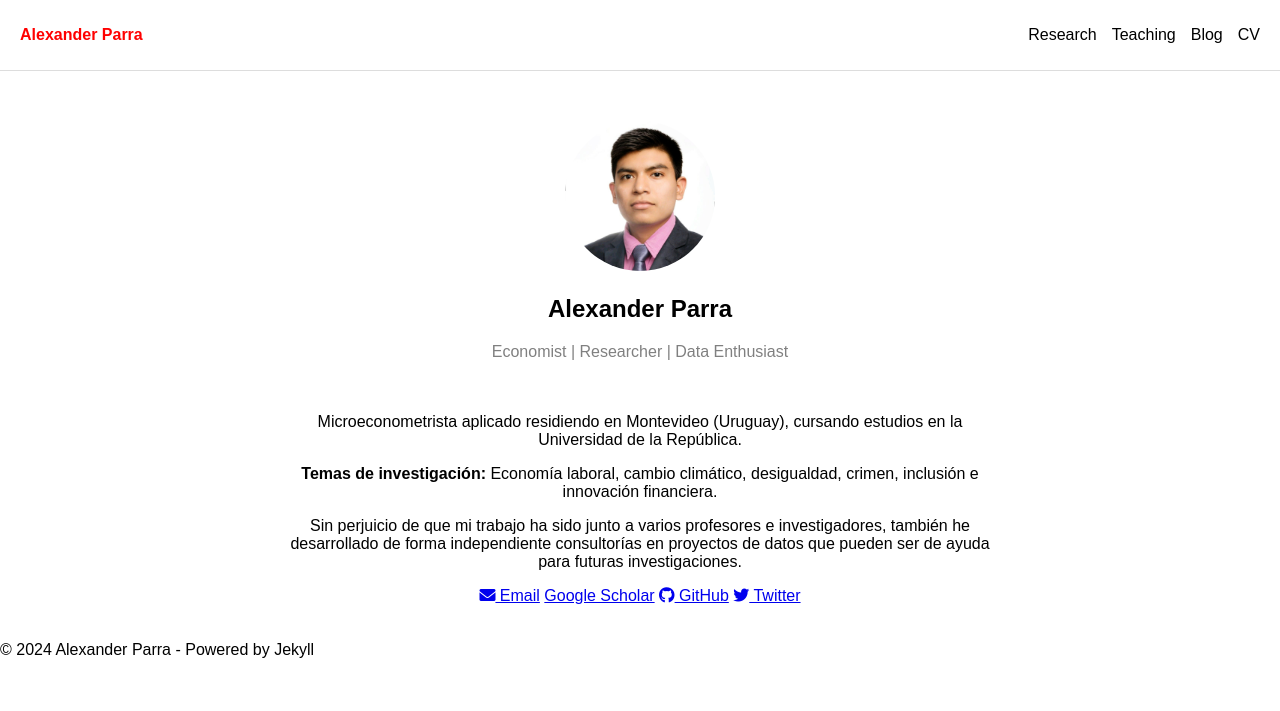
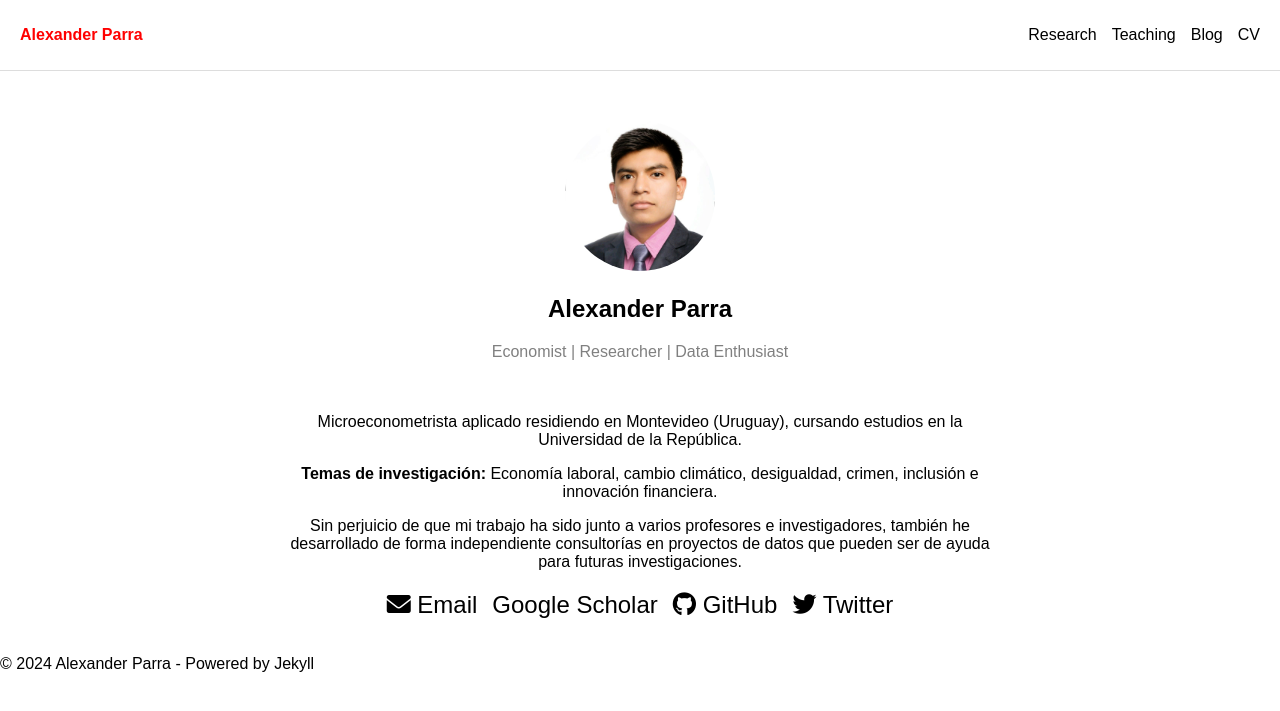
Before and after one commit to aparrani/aparrani.github.io, a Jekyll site: the page built from index.md, in a window 1280 px wide. Shown: the top 711 px of the page. Built offline with Jekyll 4.4.1, drawn with Linux system fonts in a browser that asks for light colours; a style sheet for code colours, icons or effects is not loaded.

Commit message:
Update style.css

```diff
--- a/assets/css/style.css
+++ b/assets/css/style.css
@@ -57,3 +57,22 @@ nav {
     margin: 0 auto;
     padding: 20px;
 }
+
+/* ✅ Estilos para los iconos de redes sociales */
+.social-icons {
+    display: flex;
+    justify-content: center;
+    gap: 15px;
+    margin-top: 20px;
+}
+
+.social-icons a {
+    text-decoration: none;
+    font-size: 24px;
+    color: black;
+    transition: color 0.3s ease;
+}
+
+.social-icons a:hover {
+    color: red; /* Cambia el color al pasar el mouse */
+}
```
